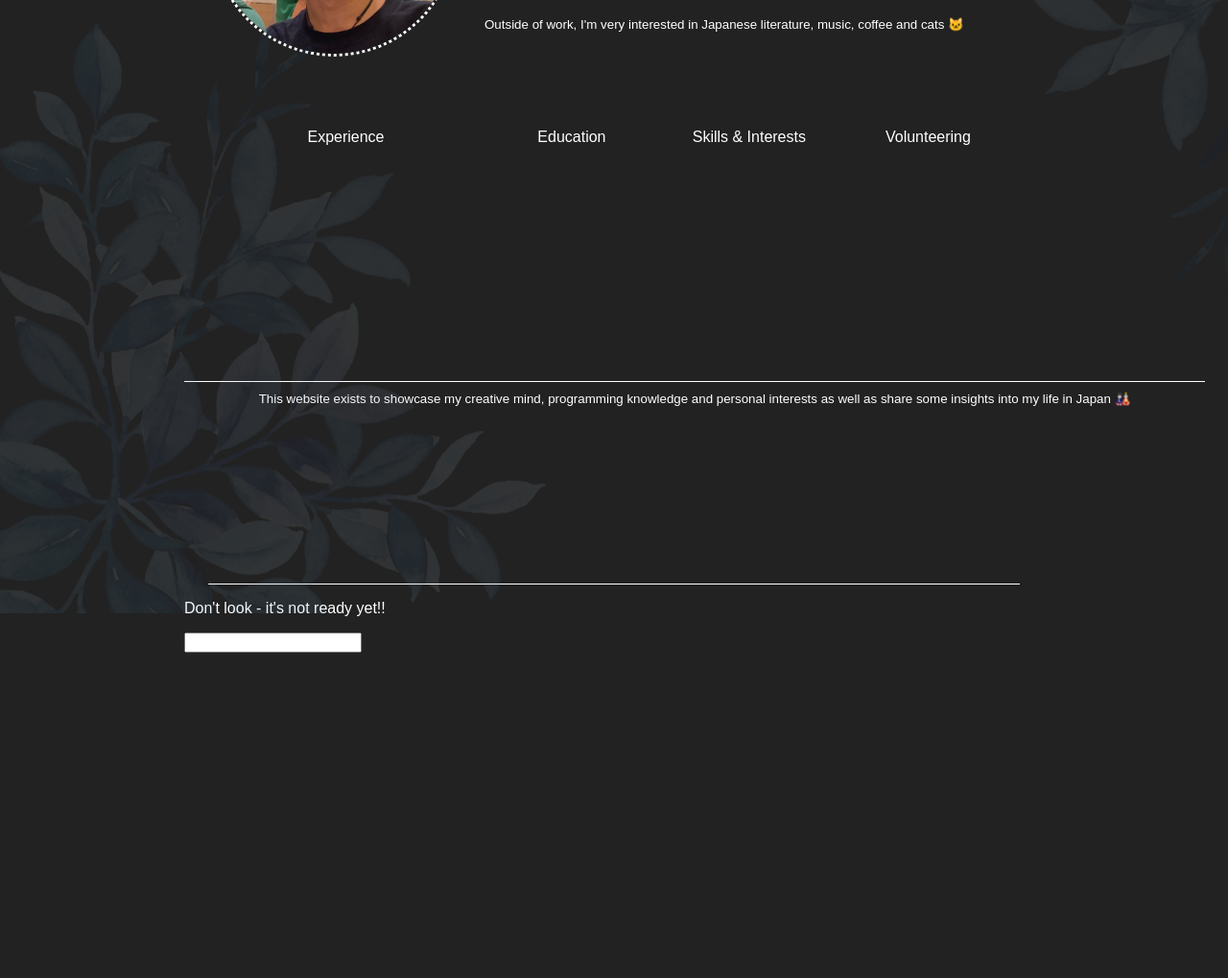
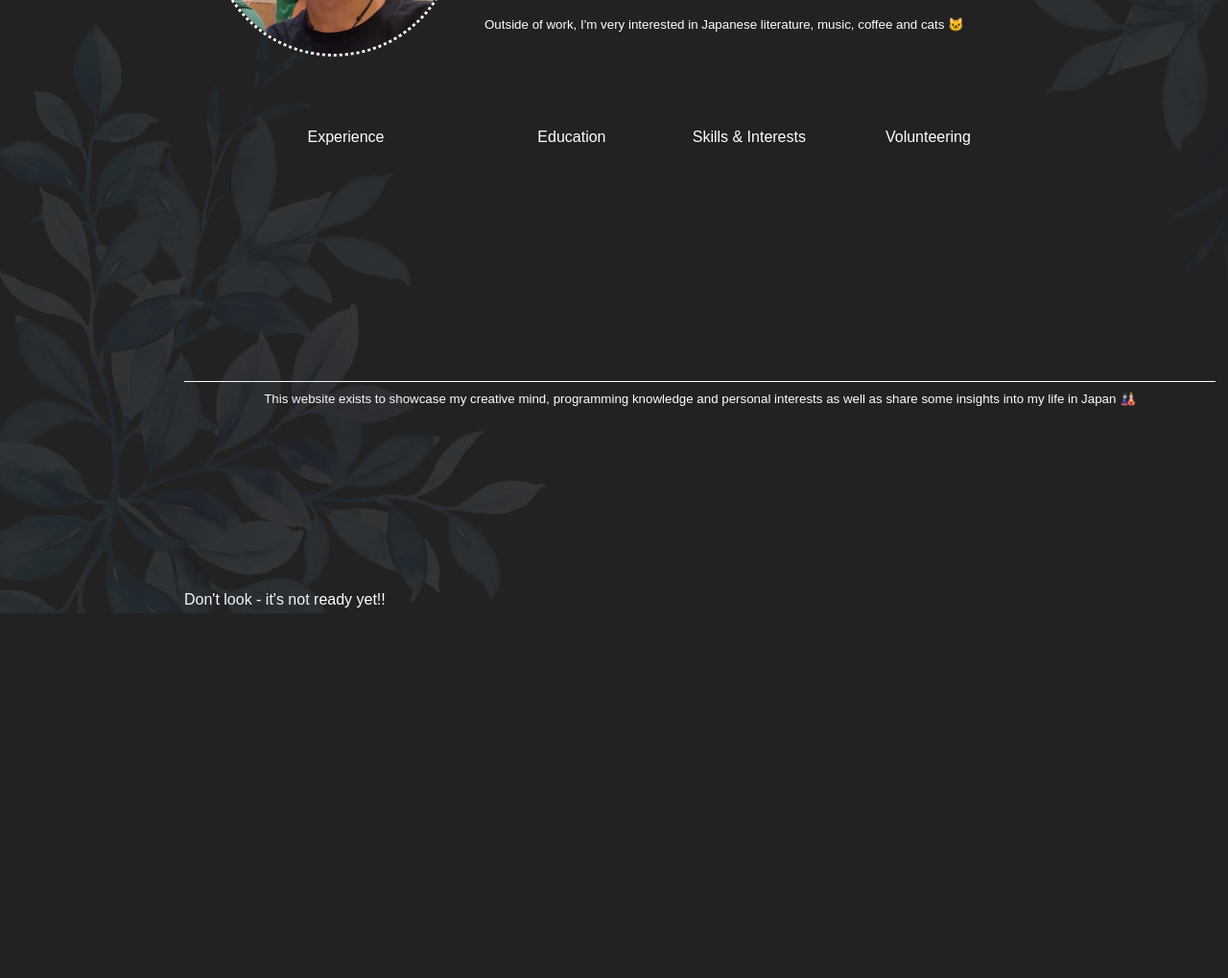
Before and after one commit to Suzy-du-Nord/suzy-du-nord.github.io, a plain HTML site: page index.html in a window 1280 px wide. Shown: the part 361-1380 px from the top of the page at 96% size. Drawn offline with Linux system fonts and the light colour scheme; a web font is replaced by a local one.

Commit message:
freshen it up a little yknow

```diff
--- a/css/style.css
+++ b/css/style.css
@@ -169,6 +169,6 @@ footer {
 }
 
 #footer-hr {
-    width: 1064px;
+    width: 1075px;
     margin-top: 10px;
 }
--- a/index.html
+++ b/index.html
@@ -184,7 +184,8 @@
                 </small>
             </td>
         </tr>
-    </table><hr>
+    </table>
+    <!-- <hr> -->
 </div>
 
 <!-- <div id="projects"></div>
@@ -206,11 +207,11 @@
     <div id="contact-info">
         <p>Don't look - it's not ready yet!!</p>
     </div>
-    <div id="contact-form">
+    <!-- <div id="contact-form">
         <form>
             <input>
         </form>
-    </div>
+    </div> -->
 </div>
 
 <footer>
```
